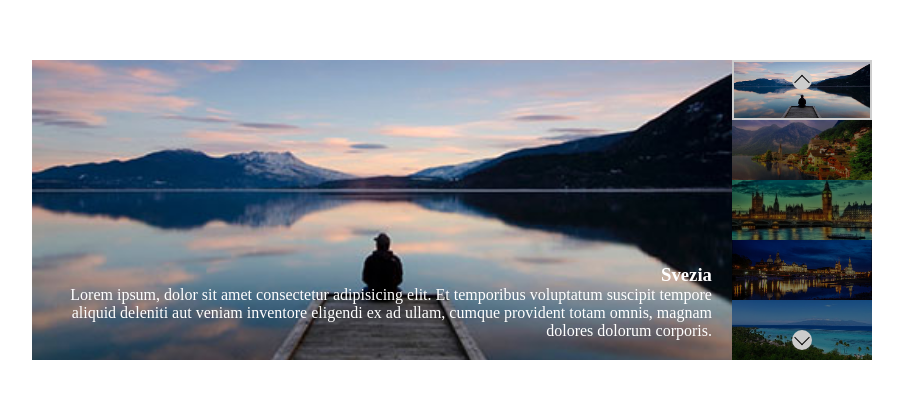
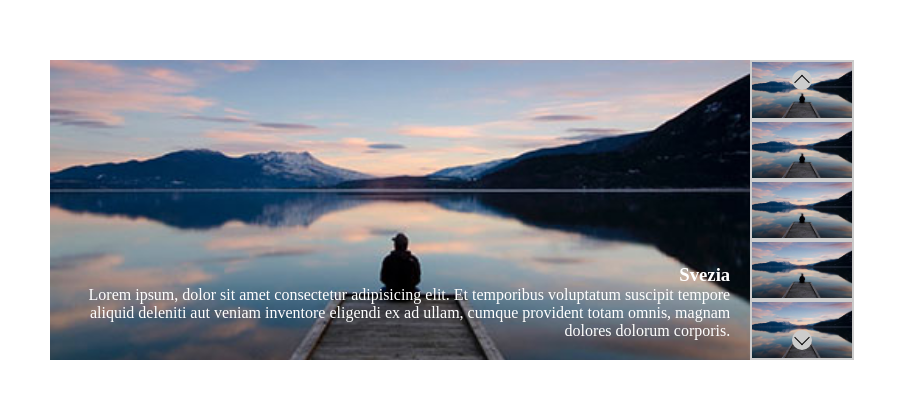
Before and after one commit to EnricoPiombini/vue-slider, a plain HTML site: page index.html in a window 1280 px wide. Shown: the part 190-588 px from the top of the page, without its empty margins (188-1091 px from the left). Drawn offline with nearby package versions, Linux system fonts and the light colour scheme.

Commit message:
Thumbs v-for

```diff
--- a/index.html
+++ b/index.html
@@ -1,19 +1,21 @@
 <!DOCTYPE html>
 <html lang="en">
+
 <head>
-    <meta charset="UTF-8"/>
-    <meta http-equiv="X-UA-Compatible" content="IE=edge"/>
-    <meta name="viewport" content="width=device-width, initial-scale=1.0"/>
+    <meta charset="UTF-8" />
+    <meta http-equiv="X-UA-Compatible" content="IE=edge" />
+    <meta name="viewport" content="width=device-width, initial-scale=1.0" />
     <title>Carosello News</title>
-    <link rel="stylesheet" href="css/style.css"/>
+    <link rel="stylesheet" href="css/style.css" />
     <script src="https://cdn.jsdelivr.net/npm/vue@2/dist/vue.js"></script>
     <title>Slider</title>
 </head>
+
 <body>
 
     <div id="app">
 
-        <div class="container" >
+        <div class="container">
             <div class="slider-wrapper" tabindex="0">
 
                 <div class="item">
@@ -21,8 +23,10 @@
                     <div class="text">
                         <h3>Svezia</h3>
                         <p>
-                            Lorem ipsum, dolor sit amet consectetur adipisicing elit. Et temporibus voluptatum suscipit tempore aliquid deleniti aut
-                            veniam inventore eligendi ex ad ullam, cumque provident totam omnis, magnam dolores dolorum corporis.
+                            Lorem ipsum, dolor sit amet consectetur adipisicing elit. Et temporibus voluptatum suscipit
+                            tempore aliquid deleniti aut
+                            veniam inventore eligendi ex ad ullam, cumque provident totam omnis, magnam dolores dolorum
+                            corporis.
                         </p>
                     </div>
                 </div>
@@ -30,10 +34,11 @@
                 <div class="thumbs">
                     <div class="prev"></div>
                     <div class="next"></div>
-                    <div class="thumb active">
+
+                    <div v-for="pic in countryList" class="thumb active">
                         <img src="img/01.jpg" alt="Svezia"/>
                     </div>
-                    <div class="thumb">
+                    <!-- <div class="thumb">
                         <img src="img/02.jpg" alt="Svizzera" />
                     </div>
                     <div class="thumb">
@@ -44,9 +49,9 @@
                     </div>
                     <div class="thumb">
                         <img src="img/05.jpg" alt="Paradise" />
-                    </div>
+                    </div> -->
+
                 </div>
-
             </div>
         </div>
 
@@ -54,4 +59,5 @@
 
     <script src="js/script.js"></script>
 </body>
+
 </html>
--- a/js/script.js
+++ b/js/script.js
@@ -27,3 +27,13 @@ const slides = [
 ];
 
 console.log(slides);
+
+const slider = new Vue({
+    el: "#app",
+    data: {
+        countryList: slides,
+
+
+    },
+
+});
```
